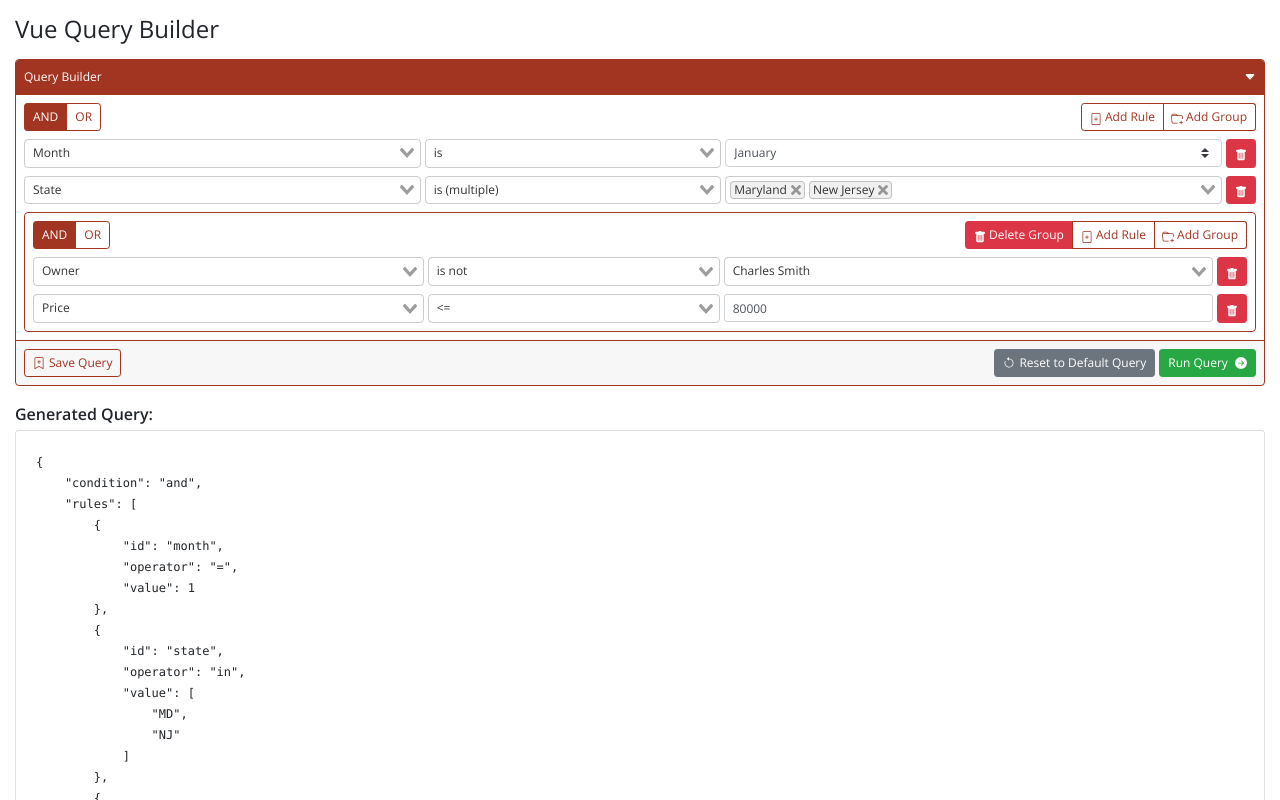
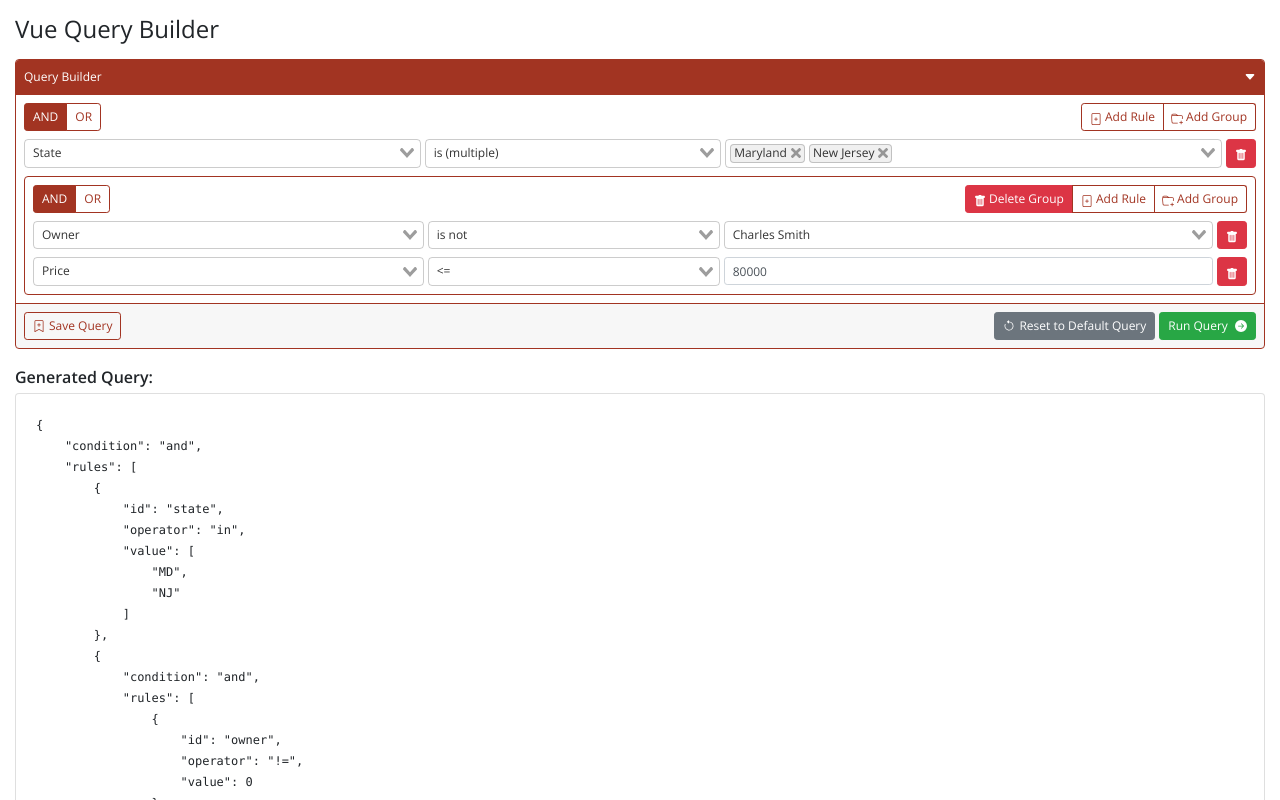
Before and after one commit to afineedge/vue-json-query-builder, a Vue app: page / in a window 1280 px wide. Shown: the top 800 px of the page. Built offline with nearby package versions, Linux system fonts and the light colour scheme.

Commit message:
Removed month filter (it's just a 12-item select field)

```diff
--- a/src/App.vue
+++ b/src/App.vue
@@ -67,10 +67,6 @@ export default {
       query: {
         condition: 'and',
         rules: [{
-          id: 'month',
-          operator: '=',
-          value: 1
-        }, {
           id: 'state',
           operator: 'in',
           value: ['MD', 'NJ']
@@ -95,10 +91,6 @@ export default {
         id: 'date',
         name: 'Date',
         type: 'date'
-      }, {
-        id: 'month',
-        name: 'Month',
-        type: 'month'
       }, {
         id: 'datetime',
         name: 'Datetime',
--- a/src/components/vue-query-builder.vue
+++ b/src/components/vue-query-builder.vue
@@ -33,10 +33,6 @@
         </template>
         <template v-slot:date="{rule}">
           <slot name="date" :rule="rule">
-          </slot>
-        </template>
-        <template v-slot:month="{rule}">
-          <slot name="month" :rule="rule">
           </slot>
         </template>
         <template v-slot:time="{rule}">
--- a/src/components/vue-query-rule.vue
+++ b/src/components/vue-query-rule.vue
@@ -37,15 +37,6 @@
               size="sm"
               v-model="rule.value"
               :date-format-options="{ year: 'numeric', month: 'numeric', day: 'numeric' }"
-            />
-          </slot>
-          <slot name="month" :rule="rule" v-else-if="params.type === 'month'">
-            <b-form-select
-              size="sm"
-              :options="months"
-              value-field="id"
-              text-field="name"
-              v-model="rule.value"
             />
           </slot>
           <slot name="time" :rule="rule" v-else-if="params.type === 'time'">
@@ -113,45 +104,7 @@ export default {
     }
   },
   data: function() {
-    return {
-      months: [{
-        id: 1,
-        name: 'January'
-      }, {
-        id: 2,
-        name: 'February'
-      }, {
-        id: 3,
-        name: 'March'
-      }, {
-        id: 4,
-        name: 'April'
-      }, {
-        id: 5,
-        name: 'May'
-      }, {
-        id: 6,
-        name: 'June'
-      }, {
-        id: 7,
-        name: 'July'
-      }, {
-        id: 8,
-        name: 'August'
-      }, {
-        id: 9,
-        name: 'September'
-      }, {
-        id: 10,
-        name: 'October'
-      }, {
-        id: 11,
-        name: 'November'
-      }, {
-        id: 12,
-        name: 'December'
-      }, ]
-    }
+    return {}
   },
   computed: {
     params: function() {
```
Also changed, not shown: src/components/vue-query-group.vue (+0 -8 lines).
